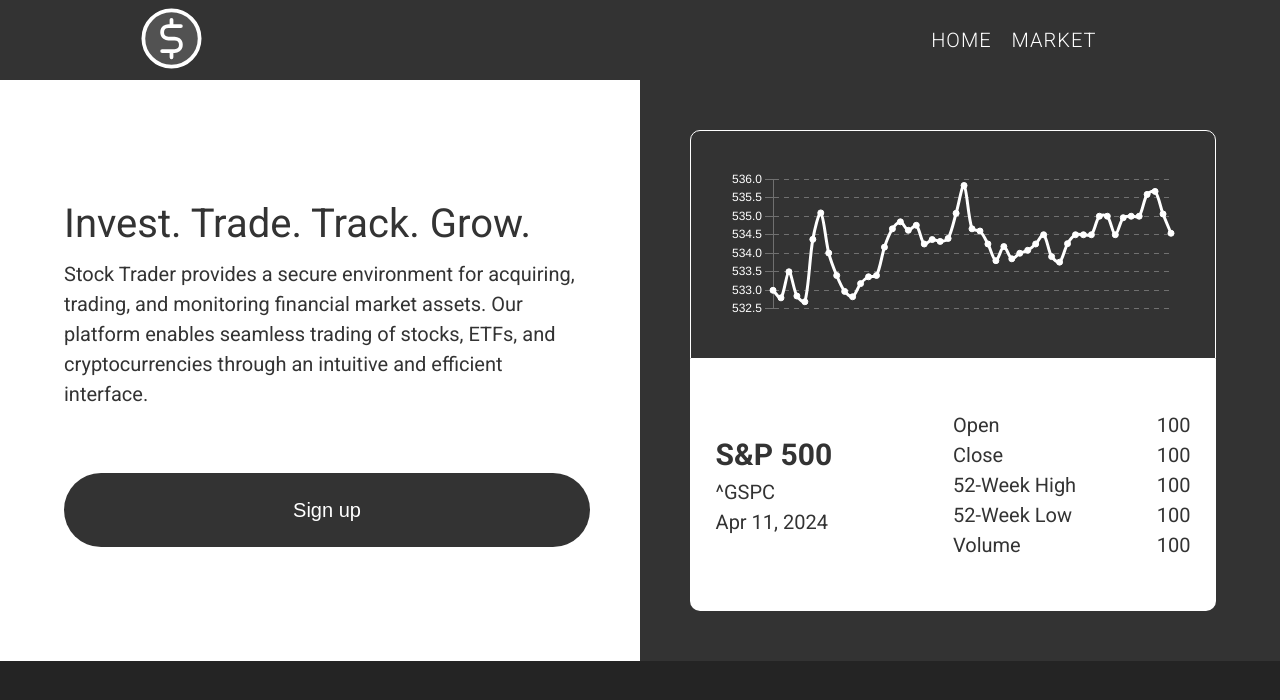
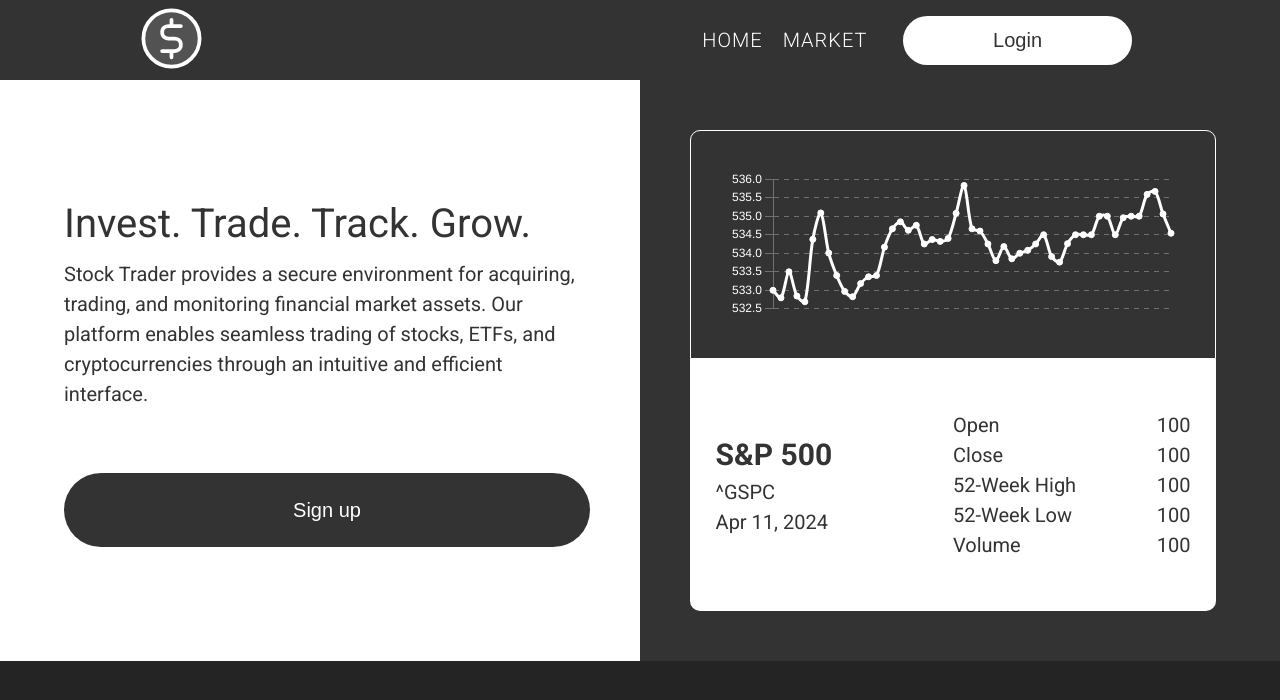
Before and after one commit to FrederickMunro/wiley-team-three, a React (Vite) app in the folder frontend/: page / in a window 1280 px wide. Shown: the top 700 px of the page. Built offline with nearby package versions, Linux system fonts and the light colour scheme.

Commit message:
Added support for submitting login and register with 'Enter' key + added login button to home page

```diff
--- a/frontend/src/components/auth/Auth.css
+++ b/frontend/src/components/auth/Auth.css
@@ -95,7 +95,7 @@
 @media only screen and (max-width: 767px) {
 
   .auth-redirect-button {
-    padding: max(min(1.5rem, 3vw), .8rem) 0 max(min(1.5rem, 3vw), .8rem) 0;
+    padding: max(min(1.4rem, 2vw), .6rem) 0 max(min(1.4rem, 2vw), .6rem) 0;
   }
 
   .logout-button {
--- a/frontend/src/components/auth/Login.jsx
+++ b/frontend/src/components/auth/Login.jsx
@@ -23,7 +23,7 @@ const Login = () => {
       password: password
     })
     .then(res => {
-      console.log('Login successful:', res.data);
+      console.log('Login successful');
       const now = new Date();
       const expiryDate = new Date(now.getTime() + 60 * 60 * 1000);
       const expiresUTC = expiryDate.toUTCString();
@@ -53,6 +53,7 @@ const Login = () => {
           setValue={setUsername}
           type='text'
           borderColor='grey-border'
+          handleSubmit={handleSubmit}
         />
 
         <SignupInput
@@ -61,6 +62,7 @@ const Login = () => {
           value={password}
           setValue={setPassword}
           type='password'
+          handleSubmit={handleSubmit}
         />
         <button className='signup-submit-button grey-background white-color' onClick={handleSubmit}>Log in</button>
       </div>
--- a/frontend/src/components/auth/LogoutButton.jsx
+++ b/frontend/src/components/auth/LogoutButton.jsx
@@ -2,10 +2,11 @@ import { useContext } from 'react';
 import { useNavigate } from 'react-router-dom';
 import CookieContext from '../CookieProvider';
 
+import './Auth.css';
+
 const LogoutButton = ({ setIsOpen }) => {
   const navigate = useNavigate();
   const { setCookieExists } = useContext(CookieContext);
-  const { cookieExists } = useContext(CookieContext);
 
   const handleLogout = () => {
     document.cookie = 'token=; expires=Thu, 01 Jan 1970 00:00:00 UTC; path=/;';
@@ -15,11 +16,7 @@ const LogoutButton = ({ setIsOpen }) => {
   };
 
   return (
-    <>
-      {
-        cookieExists ? <button className='logout-button white-background grey-color' onClick={handleLogout}>Logout</button> : null
-      }
-    </>
+     <button className='logout-button white-background grey-color' onClick={handleLogout}>Logout</button>
   );
 };
 
--- a/frontend/src/components/auth/Signup.jsx
+++ b/frontend/src/components/auth/Signup.jsx
@@ -57,7 +57,7 @@ const Signup = () => {
         email: email.toLowerCase(),
       })
       .then(res => {
-        console.log('Successfully registered:', res);
+        console.log('Successfully registered');
         setNotification('Registration successful.');
         setUsernameBorderColor('');
         const now = new Date();
@@ -93,6 +93,7 @@ const Signup = () => {
           setValue={setUsername}
           type='text'
           borderColor={usernameBorderColor}
+          handleSubmit={handleSubmit}
         />
         {
           usernameDuplicate !== "" &&
@@ -105,6 +106,7 @@ const Signup = () => {
           setValue={setEmail}
           type='email'
           borderColor=''
+          handleSubmit={handleSubmit}
         />
         <SignupInput
           title='Password'
@@ -113,6 +115,7 @@ const Signup = () => {
           setValue={setPassword}
           type='password'
           borderColor={passwordBorderColor}
+          handleSubmit={handleSubmit}
         />
         {
           passwordError !== "" &&
--- a/frontend/src/components/auth/SignupInput.jsx
+++ b/frontend/src/components/auth/SignupInput.jsx
@@ -1,7 +1,13 @@
-const SignupInput = ({ title, placeholder, value, setValue, type, borderColor }) => {
+const SignupInput = ({ title, placeholder, value, setValue, type, borderColor, handleSubmit }) => {
 
   const handleValueChange = (e) => {
     setValue(e.target.value);
+  }
+
+  const handleEnterPress = (e) => {
+    if (e.key === 'Enter') {
+      handleSubmit();
+    }
   }
 
   return (
@@ -13,6 +19,7 @@ const SignupInput = ({ title, placeholder, value, setValue, type, borderColor })
         value={value}
         onChange={handleValueChange}
         type={type}
+        onKeyDown={handleEnterPress}
       />
     </div>
   );
--- a/frontend/src/components/header/Header.css
+++ b/frontend/src/components/header/Header.css
@@ -33,6 +33,10 @@
   font-weight: 300;
   padding: 0;
   margin: 1rem;
+}
+
+.login-link {
+  text-decoration: none;
 }
 
 @media only screen and (max-width: 767px) {
--- a/frontend/src/components/header/Menu.jsx
+++ b/frontend/src/components/header/Menu.jsx
@@ -1,6 +1,8 @@
 import { useContext, useState } from 'react';
+import { Link } from 'react-router-dom';
 
 import './Header.css';
+import '../auth/Auth.css';
 
 import HamburgerMenu from './HamburgerMenu';
 import MenuItem from './MenuItem';
@@ -35,7 +37,17 @@ const Menu = () => {
             })
           }
         </nav>
-        <LogoutButton setIsOpen={setIsOpen} />
+        {
+          cookieExists ? (
+            <LogoutButton setIsOpen={setIsOpen} />
+          ) : (
+              <button className='logout-button white-background grey-color'>
+                <Link className='login-link grey-color' to='/login'>
+                  Login
+                </Link>
+              </button>
+          )
+        }
       </div>
       <HamburgerMenu isopen={isOpen} handlemenuclick={handleMenuClick} />
     </>
--- a/frontend/src/components/portfolio/Portfolio.jsx
+++ b/frontend/src/components/portfolio/Portfolio.jsx
@@ -16,10 +16,10 @@ const Portfolio = () => {
               userId: res.data.userId,
               role: res.data.role
             });
-            console.log(res.data);
+            console.log('Successfully retrieved user information.');
           })
           .catch(err => {
-            console.log('Unable to retrieve account information' , err);
+            console.log('Unable to retrieve user information' , err);
           })
   }, []);
 
```
Also changed, not shown: frontend/src/components/admin/TableRow.jsx (+4 -4 lines).
